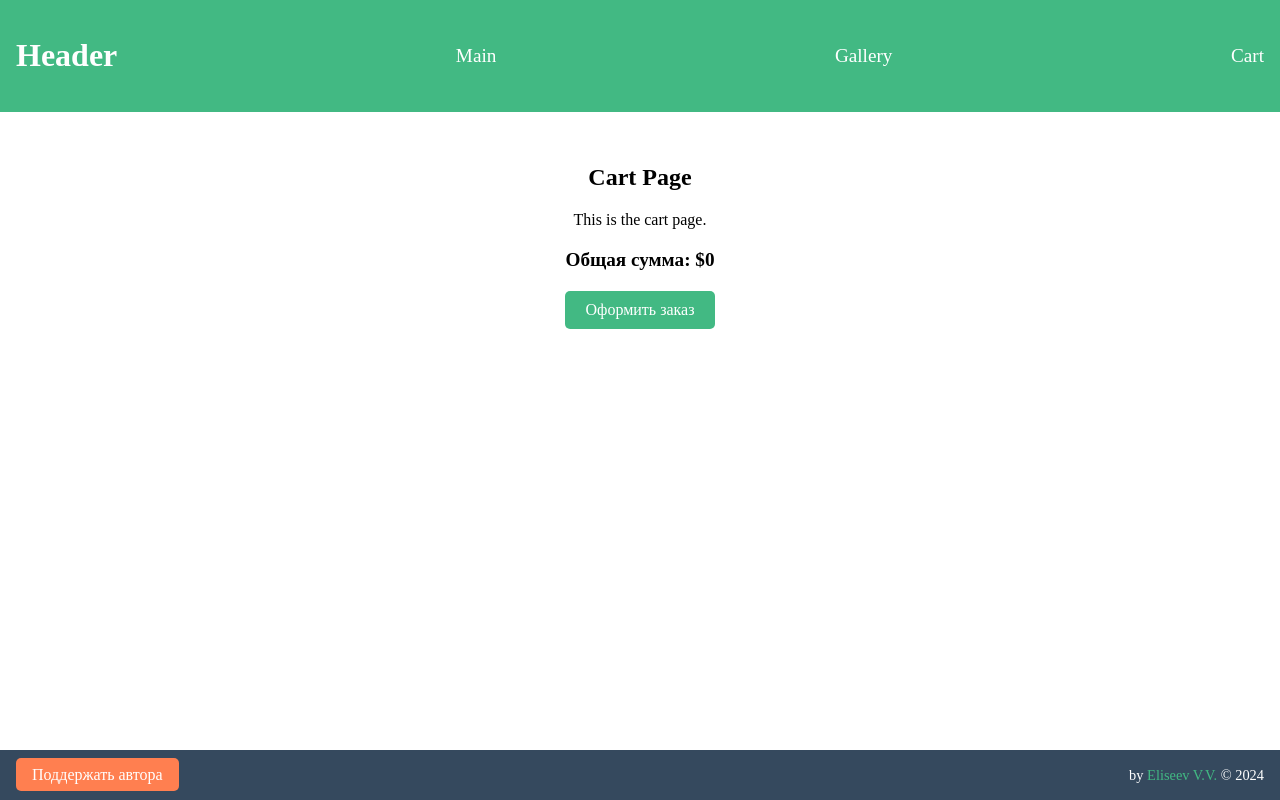
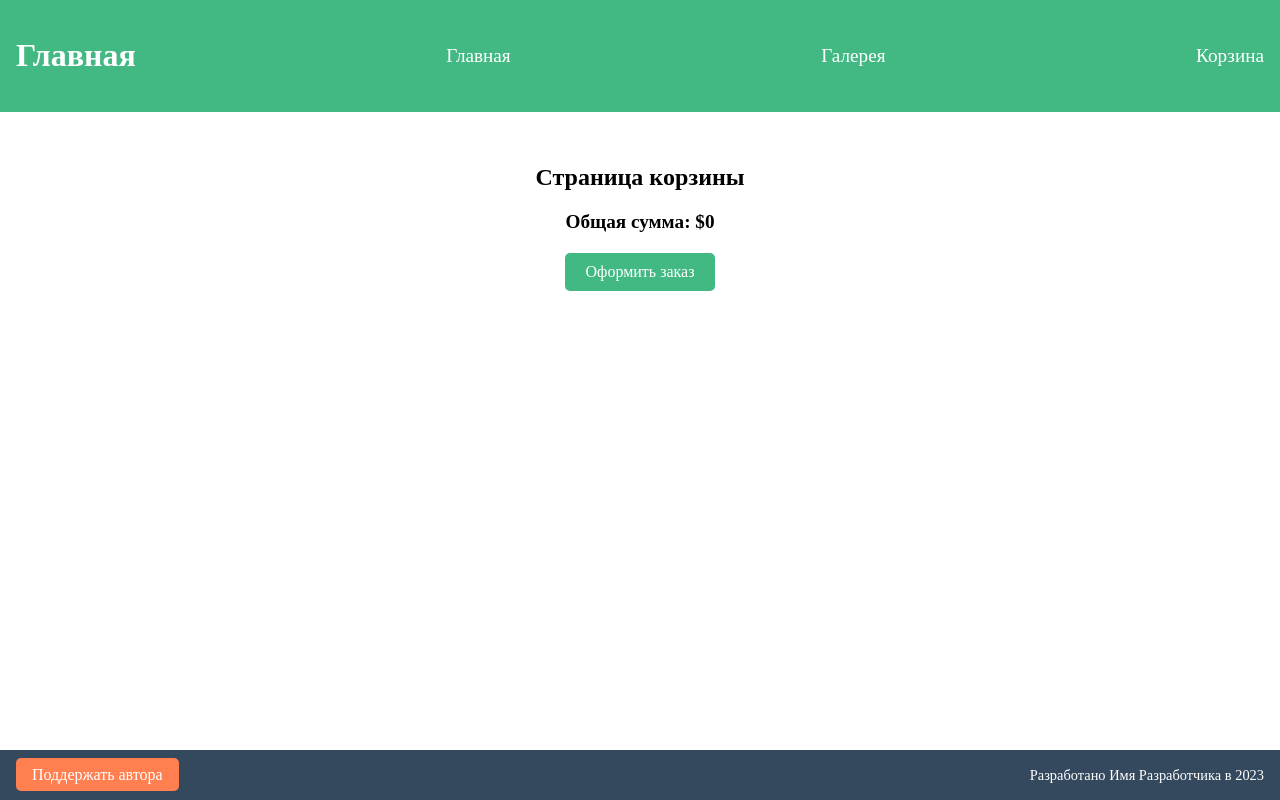
Before and after one commit to yvv4git/gallery, a Vue app: page /cart in a window 1280 px wide. Built offline with nearby package versions, Linux system fonts and the light colour scheme.

Commit message:
Init localization

```diff
--- a/package.json
+++ b/package.json
@@ -10,6 +10,7 @@
   "dependencies": {
     "core-js": "^3.8.3",
     "vue": "^3.2.13",
+    "vue-i18n": "^10.0.4",
     "vue-router": "^4.4.5"
   },
   "devDependencies": {
--- a/src/components/AppFooter.vue
+++ b/src/components/AppFooter.vue
@@ -1,11 +1,12 @@
 <template>
   <footer class="footer">
     <div class="support-button">
-      <router-link to="/donate" class="support-link">Поддержать автора</router-link>
+      <router-link to="/donate" class="support-link">{{
+        $t("footer.support")
+      }}</router-link>
     </div>
     <div class="developer-info">
-      by <a href="https://example.com" target="_blank">Eliseev V.V.</a> ©
-      2024
+      {{ $t("footer.developer", { name: "Имя Разработчика", year: 2023 }) }}
     </div>
   </footer>
 </template>
--- a/src/components/AppHeader.vue
+++ b/src/components/AppHeader.vue
@@ -1,9 +1,11 @@
 <template>
   <header>
-    <h1>Header</h1>
-    <router-link to="/" class="main-button">Main</router-link>
-    <router-link to="/gallery" class="gallery-button">Gallery</router-link>
-    <router-link to="/cart" class="cart-button">Cart</router-link>
+    <h1>{{ $t("header.main") }}</h1>
+    <router-link to="/" class="main-button">{{ $t("header.main") }}</router-link>
+    <router-link to="/gallery" class="gallery-button">{{
+      $t("header.gallery")
+    }}</router-link>
+    <router-link to="/cart" class="cart-button">{{ $t("header.cart") }}</router-link>
   </header>
 </template>
 
--- a/src/components/content/CartPage.vue
+++ b/src/components/content/CartPage.vue
@@ -1,17 +1,22 @@
 <template>
   <div class="cart-page main-content">
-    <h2>Cart Page</h2>
-    <p>This is the cart page.</p>
+    <h2>{{ $t("cartPage.title") }}</h2>
     <ul>
       <li v-for="item in cartItems" :key="item.id">
         <img :src="item.src" alt="Cart Image" class="cart-image" />
         <span>{{ item.id }}</span>
-        <span> Price: ${{ item.price }}</span>
-        <button @click="removeFromCart(item.id)" class="remove-button">Удалить</button>
+        <span> {{ $t("cartPage.price") }}: ${{ item.price }}</span>
+        <button @click="removeFromCart(item.id)" class="remove-button">
+          {{ $t("cartPage.remove") }}
+        </button>
       </li>
     </ul>
-    <div class="total-price">Общая сумма: ${{ totalPrice }}</div>
-    <router-link to="/checkout" class="checkout-button">Оформить заказ</router-link>
+    <div class="total-price">
+      {{ $t("cartPage.totalPrice", { totalPrice: totalPrice }) }}
+    </div>
+    <router-link to="/checkout" class="checkout-button">{{
+      $t("cartPage.checkout")
+    }}</router-link>
   </div>
 </template>
 
--- a/src/components/content/CheckoutPage.vue
+++ b/src/components/content/CheckoutPage.vue
@@ -1,6 +1,6 @@
 <template>
   <div class="checkout-page main-content">
-    <h2>Оформление заказа</h2>
+    <h2>{{ $t("checkoutPage.title") }}</h2>
     <p>Здесь можно добавить форму для оформления заказа.</p>
   </div>
 </template>
--- a/src/components/content/DonatePage.vue
+++ b/src/components/content/DonatePage.vue
@@ -1,6 +1,6 @@
 <template>
   <div class="donate-page main-content">
-    <h2>Поддержать автора</h2>
+    <h2>{{ $t("donatePage.title") }}</h2>
     <p>Здесь можно добавить форму или информацию для оплаты.</p>
   </div>
 </template>
--- a/src/components/content/GalleryPage.vue
+++ b/src/components/content/GalleryPage.vue
@@ -1,8 +1,13 @@
 <template>
   <main class="main-content">
-    <h2>Main Content</h2>
-    <p>This is the main content of the page.</p>
-    <ImageGrid :images="images" :columns="3" :cartItems="cartItems" @add-to-cart="addToCart" />
+    <h2>{{ $t("galleryPage.title") }}</h2>
+    <p>{{ $t("galleryPage.description") }}</p>
+    <ImageGrid
+      :images="images"
+      :columns="3"
+      :cartItems="cartItems"
+      @add-to-cart="addToCart"
+    />
   </main>
 </template>
 
--- a/src/components/content/ImageTile.vue
+++ b/src/components/content/ImageTile.vue
@@ -4,9 +4,9 @@
     <div v-if="isFullscreen" class="fullscreen-overlay" @click="toggleFullscreen">
       <img :src="imageSrc" alt="Fullscreen Image" />
     </div>
-    <div class="price">Price: ${{ price }}</div>
+    <div class="price">{{ $t("imageTile.price", { price: price }) }}</div>
     <button @click.stop="addToCart" class="add-to-cart-button" :disabled="isInCart">
-      {{ isInCart ? "В корзине" : "Добавить в корзину" }}
+      {{ isInCart ? $t("imageTile.inCart") : $t("imageTile.addToCart") }}
     </button>
   </div>
 </template>
--- /dev/null
+++ b/src/i18n.js
@@ -0,0 +1,16 @@
+import { createI18n } from 'vue-i18n';
+import en from './locales/en.json';
+import ru from './locales/ru.json';
+
+const messages = {
+    en,
+    ru
+};
+
+const i18n = createI18n({
+    locale: 'ru', // установите язык по умолчанию
+    fallbackLocale: 'en', // установите резервный язык
+    messages
+});
+
+export default i18n;
--- /dev/null
+++ b/src/locales/en.json
@@ -0,0 +1,34 @@
+{
+    "header": {
+        "gallery": "Gallery",
+        "cart": "Cart",
+        "main": "Main"
+    },
+    "footer": {
+        "support": "Support the Author",
+        "developer": "Developed by {name} in {year}"
+    },
+    "cartPage": {
+        "title": "Cart Page",
+        "totalPrice": "Total: ${totalPrice}",
+        "checkout": "Checkout"
+    },
+    "checkoutPage": {
+        "title": "Checkout"
+    },
+    "donatePage": {
+        "title": "Support the Author"
+    },
+    "mainPage": {
+        "title": "Main Page"
+    },
+    "galleryPage": {
+        "title": "Gallery Page",
+        "description": "This is the main content of the page."
+    },
+    "imageTile": {
+        "price": "Price: ${price}",
+        "inCart": "In Cart",
+        "addToCart": "Add to Cart"
+    }
+}
--- /dev/null
+++ b/src/locales/ru.json
@@ -0,0 +1,34 @@
+{
+    "header": {
+        "gallery": "Галерея",
+        "cart": "Корзина",
+        "main": "Главная"
+    },
+    "footer": {
+        "support": "Поддержать автора",
+        "developer": "Разработано {name} в {year}"
+    },
+    "cartPage": {
+        "title": "Страница корзины",
+        "totalPrice": "Общая сумма: ${totalPrice}",
+        "checkout": "Оформить заказ"
+    },
+    "checkoutPage": {
+        "title": "Оформление заказа"
+    },
+    "donatePage": {
+        "title": "Поддержать автора"
+    },
+    "mainPage": {
+        "title": "Главная страница"
+    },
+    "galleryPage": {
+        "title": "Страница галереи",
+        "description": "Это основное содержимое страницы."
+    },
+    "imageTile": {
+        "price": "Цена: ${price}",
+        "inCart": "В корзине",
+        "addToCart": "Добавить в корзину"
+    }
+}
--- a/src/main.js
+++ b/src/main.js
@@ -1,7 +1,6 @@
 import { createApp } from 'vue';
 import App from './App.vue';
 import router from './router';
+import i18n from './i18n';
 
-createApp(App).use(router).mount('#app');
-
-// createApp(App).mount('#app')
+createApp(App).use(i18n).use(router).mount('#app');
```
Also changed, not shown: 2 other files (tests, documents, lock files or other folders).
